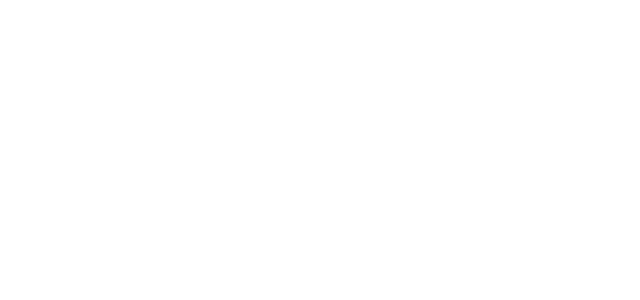
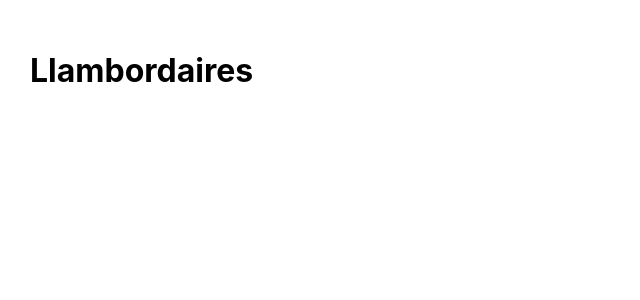
Before and after one commit to nuriarai/202209-w7chwe-nuria-ramoneda-front, a React (Create React App) app: page / in a window 1280 px wide. Shown: the top 300 px of the page, without its empty margins (0-640 px from the left). Built offline with nearby package versions, Linux system fonts and the light colour scheme; the HTML template or start-up script is replaced by a standard one.

Commit message:
Add index.tsx and add text to App

```diff
--- a/src/App.tsx
+++ b/src/App.tsx
@@ -1,5 +1,9 @@
 function App() {
-  return <main className="container"></main>;
+  return (
+    <main className="container">
+      <h1>Llambordaires</h1>
+    </main>
+  );
 }
 
 export default App;
--- a/src/index.css
+++ b/src/index.css
@@ -1,13 +1,19 @@
 body {
   margin: 0;
-  font-family: -apple-system, BlinkMacSystemFont, 'Segoe UI', 'Roboto', 'Oxygen',
-    'Ubuntu', 'Cantarell', 'Fira Sans', 'Droid Sans', 'Helvetica Neue',
+  font-family: -apple-system, BlinkMacSystemFont, "Segoe UI", "Roboto", "Oxygen",
+    "Ubuntu", "Cantarell", "Fira Sans", "Droid Sans", "Helvetica Neue",
     sans-serif;
   -webkit-font-smoothing: antialiased;
   -moz-osx-font-smoothing: grayscale;
 }
 
 code {
-  font-family: source-code-pro, Menlo, Monaco, Consolas, 'Courier New',
+  font-family: source-code-pro, Menlo, Monaco, Consolas, "Courier New",
     monospace;
 }
+
+.container {
+  padding: 30px;
+  max-width: 1400px;
+  margin: 0 auto;
+}
--- /dev/null
+++ b/src/index.tsx
@@ -0,0 +1,17 @@
+import React from "react";
+import { createRoot } from "react-dom/client";
+import { Provider } from "react-redux";
+import { store } from "./app/store";
+import App from "./App";
+import "./index.css";
+
+const container = document.getElementById("root")!;
+const root = createRoot(container);
+
+root.render(
+  <React.StrictMode>
+    <Provider store={store}>
+      <App />
+    </Provider>
+  </React.StrictMode>
+);
```
